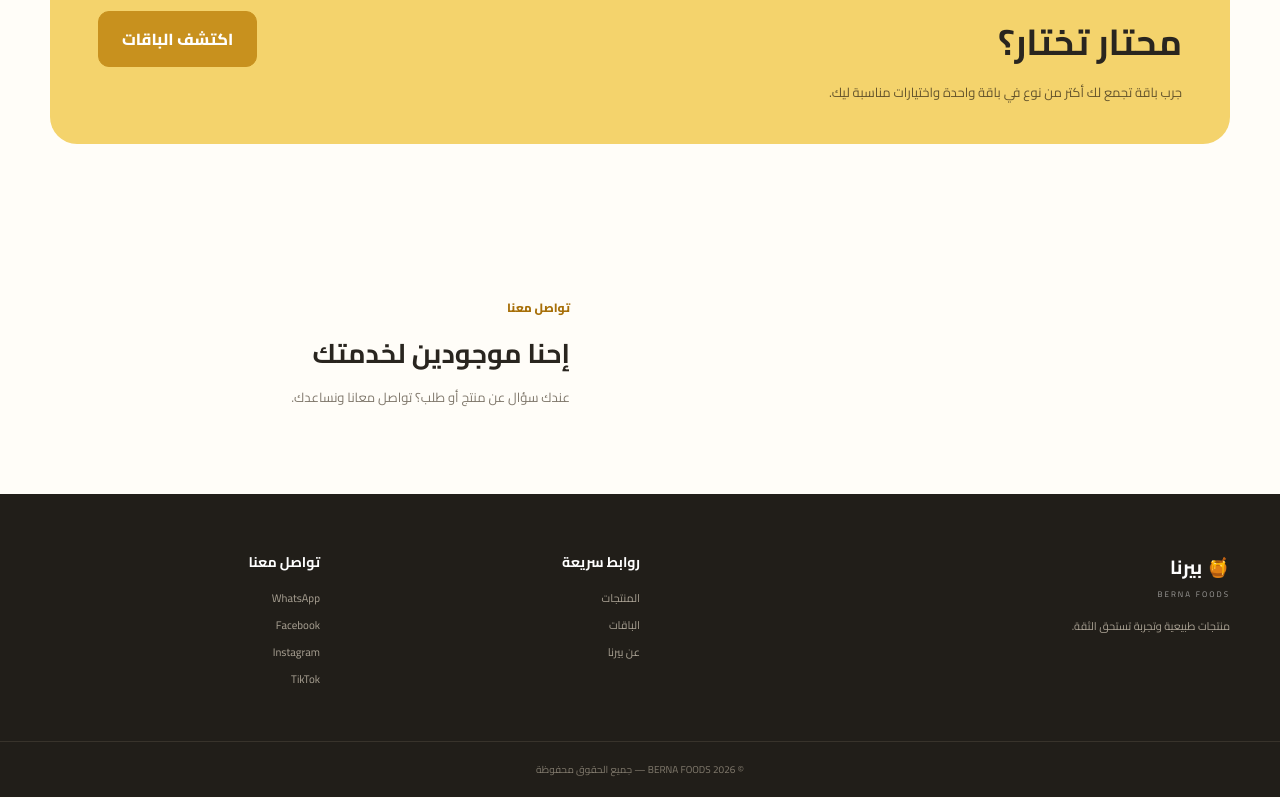
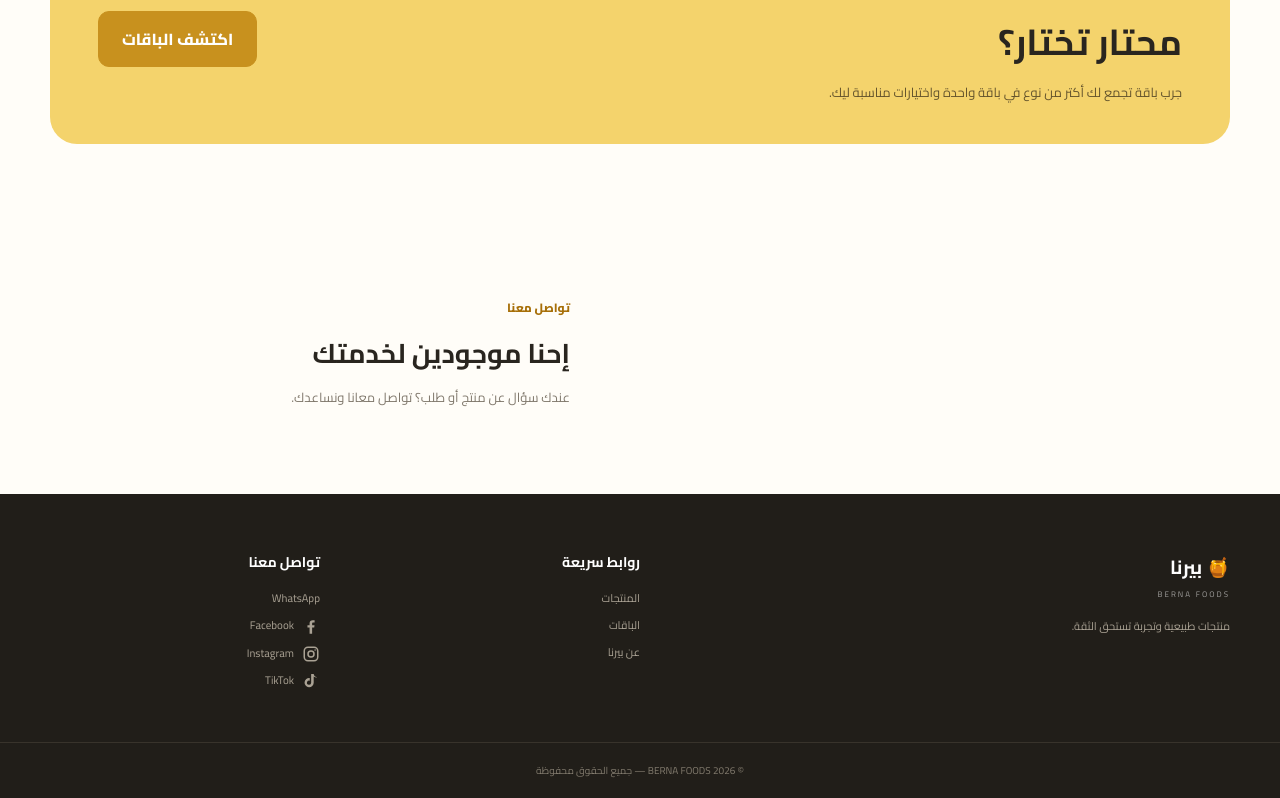
Before and after one commit to Oloom2006sec/berna-foods, a React (Vite) app: page / in a window 1280 px wide. Shown: the part 3269-4067 px from the top of the page. Built offline with nearby package versions, Linux system fonts and the light colour scheme; no server answers.

Commit message:
Add official social media links

```diff
--- a/src/App.jsx
+++ b/src/App.jsx
@@ -445,7 +445,7 @@ function Home() {
       {/* ================= WHATSAPP ================= */}
 
       <a
-        href="https://wa.me/201029222477"
+        href="https://wa.me/201029227716"
         className="whatsapp"
         target="_blank"
         rel="noreferrer"
@@ -517,6 +517,7 @@ function Home() {
 
           </div>
 
+
 <div className="footer-links">
 
   <h3>
@@ -524,26 +525,78 @@ function Home() {
   </h3>
 
   <a
-              href="https://wa.me/201029222477"
+    href="https://wa.me/201029277716"
     target="_blank"
-              rel="noreferrer"
+    rel="noopener noreferrer"
   >
     WhatsApp
   </a>
 
-            <a href="#">
+  <a
+    href="https://www.facebook.com/profile.php?id=61593357845203"
+    target="_blank"
+    rel="noopener noreferrer"
+    aria-label="تابع بيرنا على فيسبوك"
+  >
+    <svg
+      width="18"
+      height="18"
+      viewBox="0 0 24 24"
+      fill="currentColor"
+      aria-hidden="true"
+      style={{ verticalAlign: "middle", marginLeft: "8px" }}
+    >
+      <path d="M13.5 21v-8.2h2.8l.4-3.2h-3.2v-2c0-.9.3-1.6 1.6-1.6h1.7V3.1c-.8-.1-1.6-.2-2.5-.2-2.5 0-4.2 1.5-4.2 4.3v2.4H7.3v3.2h2.8V21h3.4Z" />
+    </svg>
     Facebook
   </a>
 
-            <a href="#">
+  <a
+    href="https://www.instagram.com/bernafoods.official/"
+    target="_blank"
+    rel="noopener noreferrer"
+    aria-label="تابع بيرنا على إنستجرام"
+  >
+    <svg
+      width="18"
+      height="18"
+      viewBox="0 0 24 24"
+      fill="none"
+      stroke="currentColor"
+      strokeWidth="2"
+      strokeLinecap="round"
+      strokeLinejoin="round"
+      aria-hidden="true"
+      style={{ verticalAlign: "middle", marginLeft: "8px" }}
+    >
+      <rect x="3" y="3" width="18" height="18" rx="5" />
+      <circle cx="12" cy="12" r="4" />
+      <circle cx="17.5" cy="6.5" r="1" fill="currentColor" stroke="none" />
+    </svg>
     Instagram
   </a>
 
-            <a href="#">
+  <a
+    href="https://www.tiktok.com/@berna.foods"
+    target="_blank"
+    rel="noopener noreferrer"
+    aria-label="تابع بيرنا على تيك توك"
+  >
+    <svg
+      width="18"
+      height="18"
+      viewBox="0 0 24 24"
+      fill="currentColor"
+      aria-hidden="true"
+      style={{ verticalAlign: "middle", marginLeft: "8px" }}
+    >
+      <path d="M19.6 7.2a6.6 6.6 0 0 1-4-1.3v8.3a6.1 6.1 0 1 1-5.3-6.1v3.4a2.8 2.8 0 1 0 1.9 2.7V2.5h3.4c.2 2.1 1.7 3.8 4 4.1v.6Z" />
+    </svg>
     TikTok
   </a>
 
 </div>
+
 
         </div>
 
```
Lines whose indentation alone changed are shown as unchanged.
